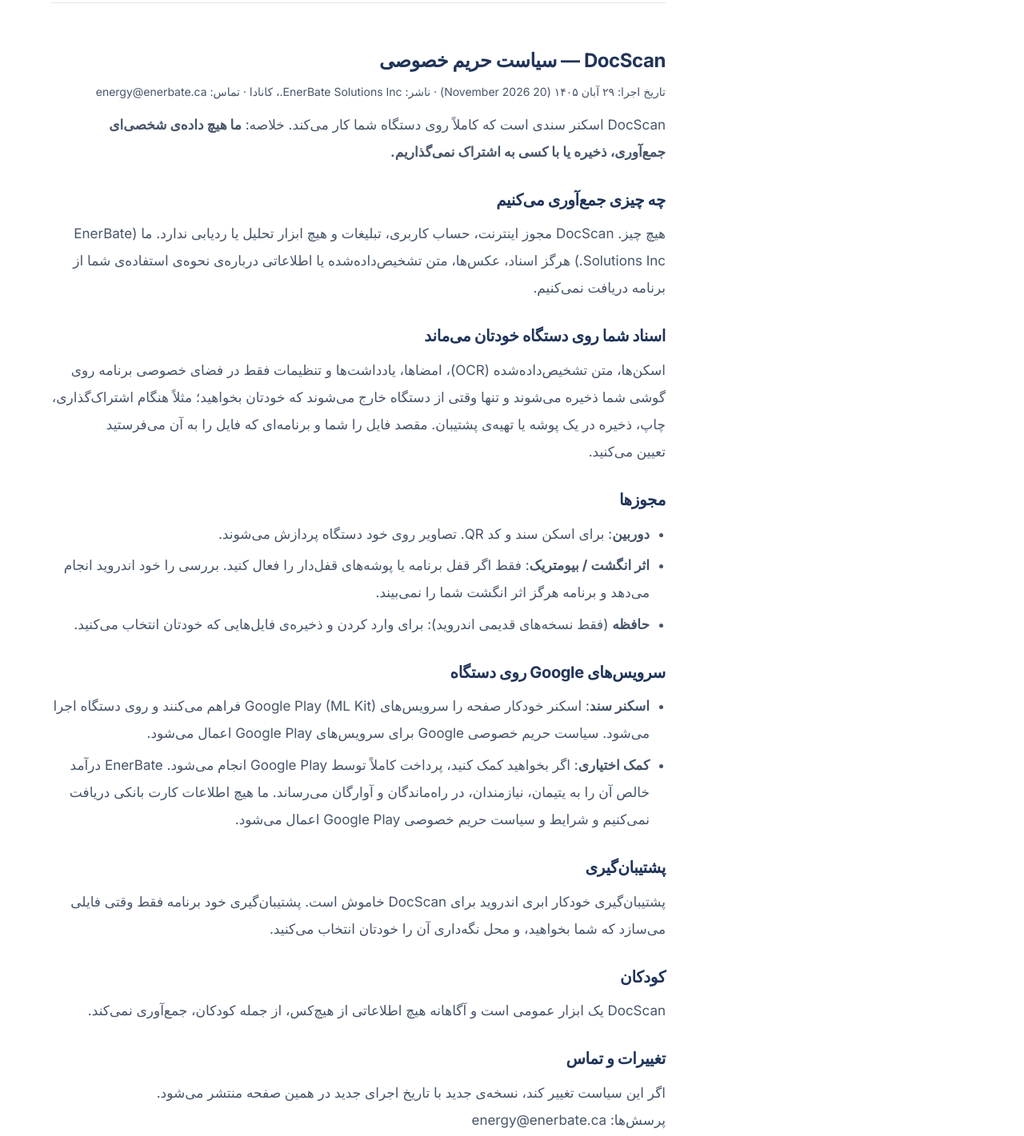
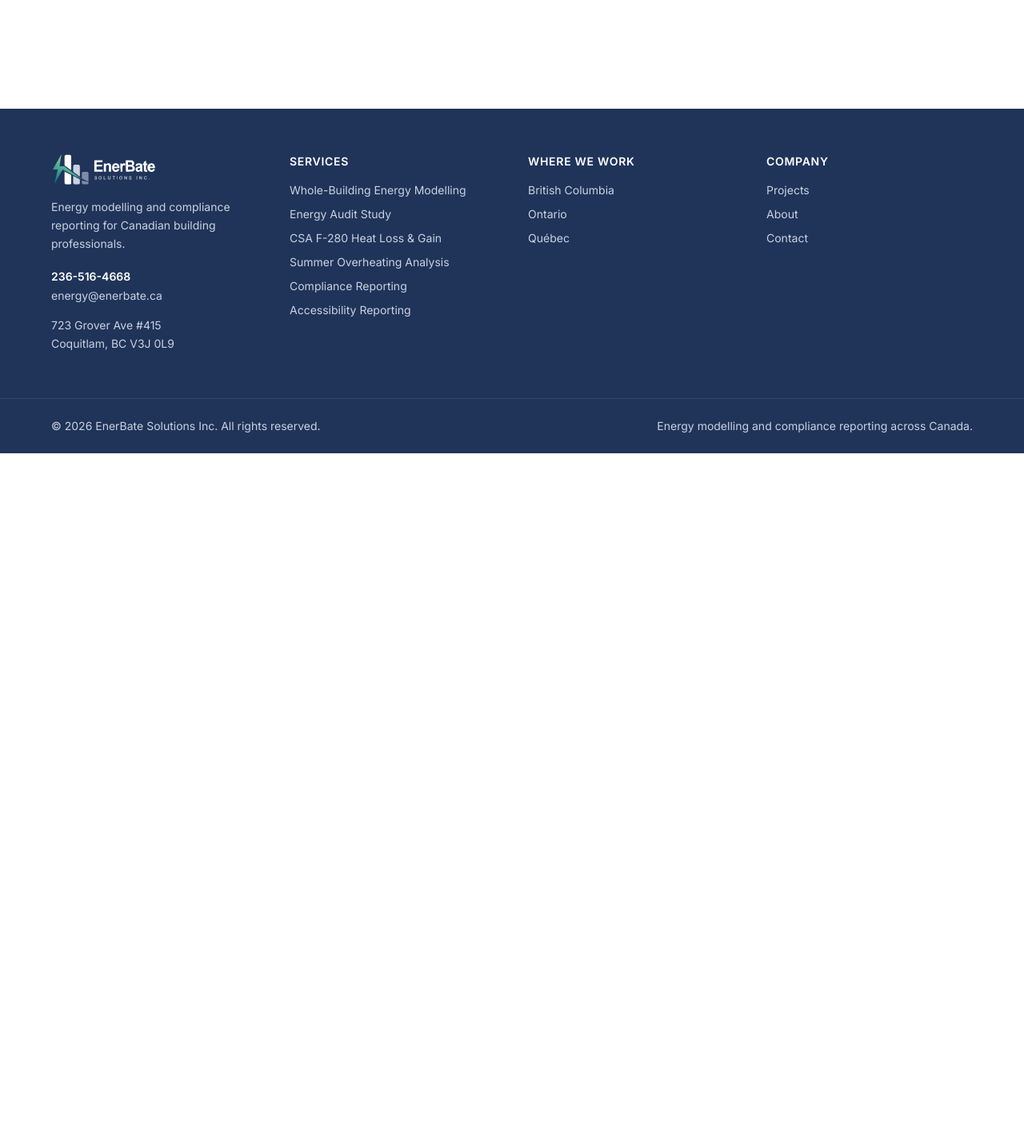
Before and after one commit to tavakolimohsen-netizen/enerbate, an Astro site: page /docscan/privacy in a window 1280 px wide. Shown: the part 1695-3116 px from the top of the page at 80% size. After the commit the page ends 2262 px from the top, so only its background shows below. Built offline with nearby package versions, Linux system fonts and the light colour scheme; Astro itself is replaced by a stand-in of ours.

Commit message:
DocScan privacy page: English only
Co-Authored-By: Claude Opus 5.5 <noreply@anthropic.com>

```diff
--- a/src/pages/docscan/privacy.astro
+++ b/src/pages/docscan/privacy.astro
@@ -4,7 +4,6 @@ import PageHero from '../../components/PageHero.astro';
 import { company } from '../../data/site';
 
 const effective = 'November 20, 2026';
-const effectiveFa = '۲۹ آبان ۱۴۰۵ (20 November 2026)';
 const email = company.email;
 ---
 
@@ -85,71 +84,5 @@ const email = company.email;
       </p>
     </div>
 
-    <hr class="my-14 max-w-3xl border-line" />
-
-    <div class="prose-b max-w-3xl text-[1.0625rem] leading-loose" lang="fa" dir="rtl">
-      <h2 class="text-2xl">DocScan — سیاست حریم خصوصی</h2>
-      <p class="text-sm">
-        تاریخ اجرا: {effectiveFa} · ناشر: {company.name}، کانادا · تماس:{' '}<a href={`mailto:${email}`}>{email}</a>
-      </p>
-      <p>
-        DocScan اسکنر سندی است که کاملاً روی دستگاه شما کار می‌کند. خلاصه:{' '}<strong>ما هیچ داده‌ی شخصی‌ای جمع‌آوری، ذخیره یا با کسی به اشتراک نمی‌گذاریم.</strong>
-      </p>
-
-      <h3>چه چیزی جمع‌آوری می‌کنیم</h3>
-      <p>
-        هیچ چیز. DocScan مجوز اینترنت، حساب کاربری، تبلیغات و هیچ ابزار تحلیل یا
-        ردیابی ندارد. ما ({company.name}) هرگز اسناد، عکس‌ها، متن تشخیص‌داده‌شده یا
-        اطلاعاتی درباره‌ی نحوه‌ی استفاده‌ی شما از برنامه دریافت نمی‌کنیم.
-      </p>
-
-      <h3>اسناد شما روی دستگاه خودتان می‌ماند</h3>
-      <p>
-        اسکن‌ها، متن تشخیص‌داده‌شده (OCR)، امضاها، یادداشت‌ها و تنظیمات فقط در فضای
-        خصوصی برنامه روی گوشی شما ذخیره می‌شوند و تنها وقتی از دستگاه خارج می‌شوند
-        که خودتان بخواهید؛ مثلاً هنگام اشتراک‌گذاری، چاپ، ذخیره در یک پوشه یا تهیه‌ی
-        پشتیبان. مقصد فایل را شما و برنامه‌ای که فایل را به آن می‌فرستید تعیین می‌کنید.
-      </p>
-
-      <h3>مجوزها</h3>
-      <ul class="pl-0 pr-5">
-        <li><strong>دوربین</strong>: برای اسکن سند و کد QR. تصاویر روی خود دستگاه پردازش می‌شوند.</li>
-        <li><strong>اثر انگشت / بیومتریک</strong>: فقط اگر قفل برنامه یا پوشه‌های قفل‌دار را فعال کنید. بررسی را خود اندروید انجام می‌دهد و برنامه هرگز اثر انگشت شما را نمی‌بیند.</li>
-        <li><strong>حافظه</strong> (فقط نسخه‌های قدیمی اندروید): برای وارد کردن و ذخیره‌ی فایل‌هایی که خودتان انتخاب می‌کنید.</li>
-      </ul>
-
-      <h3>سرویس‌های Google روی دستگاه</h3>
-      <ul class="pl-0 pr-5">
-        <li>
-          <strong>اسکنر سند</strong>: اسکنر خودکار صفحه را سرویس‌های Google Play
-          (ML Kit) فراهم می‌کنند و روی دستگاه اجرا می‌شود.{' '}<a href="https://policies.google.com/privacy">سیاست حریم خصوصی Google</a>{' '}برای سرویس‌های Google Play اعمال می‌شود.
-        </li>
-        <li>
-          <strong>کمک اختیاری</strong>: اگر بخواهید کمک کنید، پرداخت کاملاً توسط
-          Google Play انجام می‌شود. EnerBate درآمد خالص آن را به یتیمان، نیازمندان،
-          در راه‌ماندگان و آوارگان می‌رساند. ما هیچ اطلاعات کارت بانکی دریافت
-          نمی‌کنیم و شرایط و سیاست حریم خصوصی Google Play اعمال می‌شود.
-        </li>
-      </ul>
-
-      <h3>پشتیبان‌گیری</h3>
-      <p>
-        پشتیبان‌گیری خودکار ابری اندروید برای DocScan خاموش است. پشتیبان‌گیری خود
-        برنامه فقط وقتی فایلی می‌سازد که شما بخواهید، و محل نگه‌داری آن را خودتان
-        انتخاب می‌کنید.
-      </p>
-
-      <h3>کودکان</h3>
-      <p>
-        DocScan یک ابزار عمومی است و آگاهانه هیچ اطلاعاتی از هیچ‌کس، از جمله کودکان،
-        جمع‌آوری نمی‌کند.
-      </p>
-
-      <h3>تغییرات و تماس</h3>
-      <p>
-        اگر این سیاست تغییر کند، نسخه‌ی جدید با تاریخ اجرای جدید در همین صفحه منتشر
-        می‌شود. پرسش‌ها: <a href={`mailto:${email}`}>{email}</a>
-      </p>
-    </div>
   </section>
 </Base>
```
